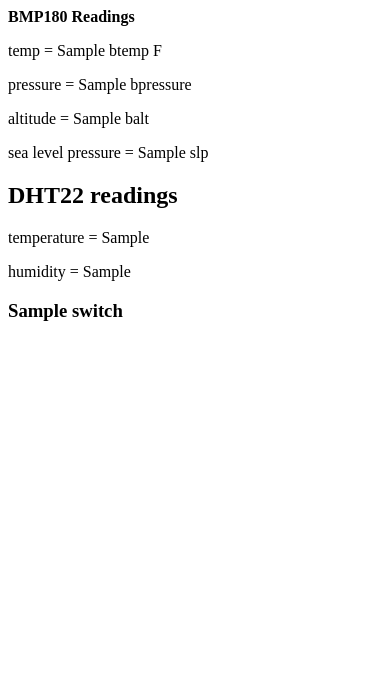
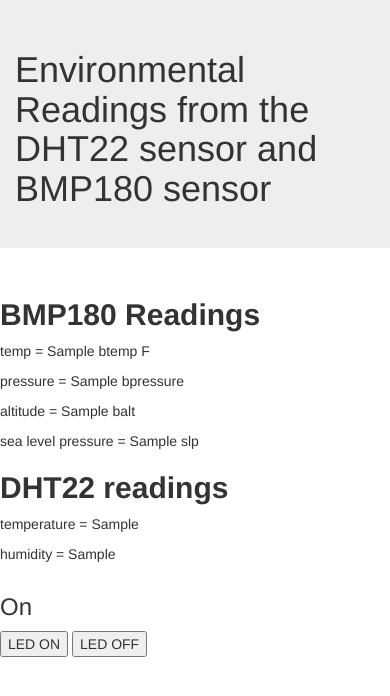
Before and after one commit to jmccutchan/raspi_flask, a Flask app: template templates/index.html in a window 390 px wide. Shown: the top 696 px of the page. Run offline with Flask 2, Linux system fonts and the light colour scheme; the template is opened without the code that fills it: most values are stand-ins (such as "Sample title", 1, 10 or a date in 2020).

Commit message:
added led switching functionality and bootstrap

```diff
--- a/app.py
+++ b/app.py
@@ -1,14 +1,16 @@
 from flask import Flask, render_template
 import Adafruit_DHT as dht
 import Adafruit_BMP.BMP085 as BMP085
-from switch import Led
+from switch import *
 
 app = Flask(__name__)
 
+light = Led()
+
 @app.route("/")
 def main():
-    led = Led()
-    switch = led.read_switch()
+
+    switch = light.read_switch()
     title = "DHT temperature and humdidity readings"
     paragraph = ["getting ambient temperature and humidity readings from the DHT22"]
 
@@ -28,5 +30,15 @@ def main():
    #return 'Altitude = {0:0.2f} m'.format(sensor.read_altitude())
    #return 'Sealevel Pressure = {0:0.2f} Pa'.format(sensor.read_sealevel_pressure())
 
+@app.route("/led/<int:led_state>", methods=['POST'])
+def led(led_state):
+    if led_state == 0:
+        light.set_led(False)
+    elif led_state == 1:
+        light.set_led(True)
+    else:
+        return ('Unknown LED state', 400)
+    return ('', 204)
+
 if __name__ == "__main__":
     app.run(host='0.0.0.0', debug=True, port=8121)
--- a/templates/index.html
+++ b/templates/index.html
@@ -1,12 +1,12 @@
 <!doctype html>
-<html class="no-js" lang="">
+<html lang="">
     <head>
         <meta charset="utf-8">
         <meta http-equiv="x-ua-compatible" content="ie=edge">
         <title></title>
         <meta name="description" content="">
         <meta name="viewport" content="width=device-width, initial-scale=1">
-
+        <link rel="stylesheet" href=" {{ url_for ('static', filename='css/bootstrap.min.css') }}">
 
     </head>
     <body>
@@ -16,19 +16,50 @@
         <![endif]-->
 
         <!-- Add your site or application content here -->
-        <Environmental Readings from the DHT22 sensor and BMP180 sensor
-        <h2><b>BMP180 Readings</b></h2><br>
+        <div class="jumbotron">
+          <div class="container">
+               <h1>Environmental Readings from the DHT22 sensor and BMP180 sensor</h1>
+
+
+        </div>
+        </div>
+        <div class="row">
+        <div class="col-md-4">
+        <h2><b>BMP180 Readings</b></h2>
         <p> temp = {{ btemp }} F </p>
         <p> pressure = {{ bpressure }} </p>
         <p> altitude = {{ balt }} </p>
         <p> sea level pressure = {{ slp }}</p>
+        </div>
+        <div class="col-md-4">
         <h2><b> DHT22 readings</b></h2>
         <p> temperature = {{ dt }}</p>
         <p> humidity = {{ dh }}</p>
-        <h3> {{  switch    }}                               </h3>
+        </div>
+  <!-- Optional: clear the XS cols if their content doesn't match in height -->
+  <div class="clearfix visible-xs-block"></div>
+        <div class="col-md-4">
+         <h3> {{ 'On' if switch else 'Off'    }}                               </h3>
+        <p>
+          <button type='button' id='led_on'>LED ON</button>
+          <button type='button' id='led_off'>LED OFF</button>
+        </p>
+        </div>
+        </div>
 
-        <script src="https://code.jquery.com/jquery-{{JQUERY_VERSION}}.min.js"></script>
+        <script src="https://code.jquery.com/jquery-1.12.0.min.js"></script>
         <script>window.jQuery || document.write('<script src="js/vendor/jquery-{{JQUERY_VERSION}}.min.js"><\/script>')</script>
+        <script src="{{ url_for('static', filename='js/bootstrap.min.js') }}"></script>
+        <script>
+          $(document).ready(function()  {
+            $('#led_on').click(function() {
+               $.post('/led/1');
+              });
+            $('#led_off').click(function() {
+                $.post('/led/0');
 
+             });
+          });
+        </script>
     </body>
 </html>
```
